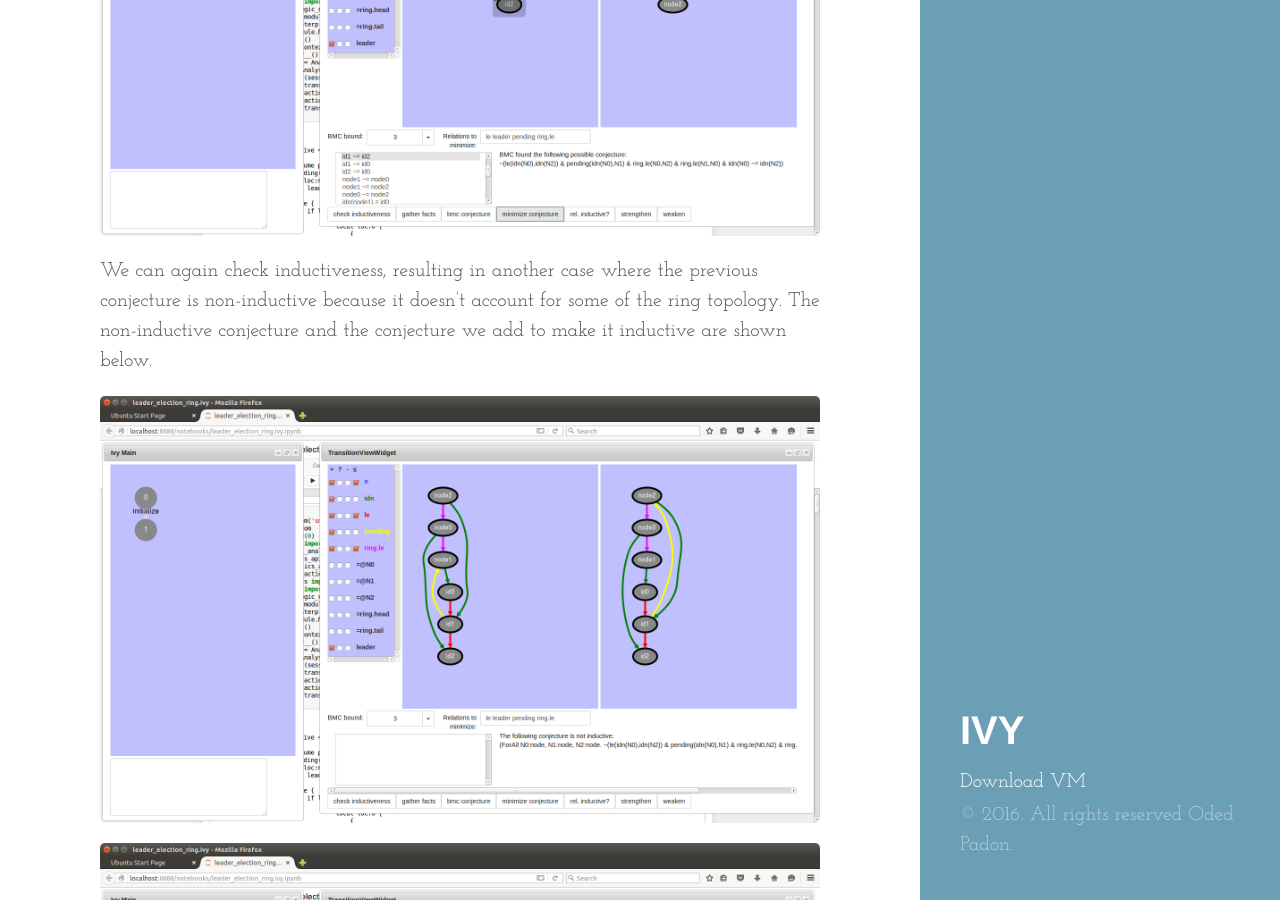
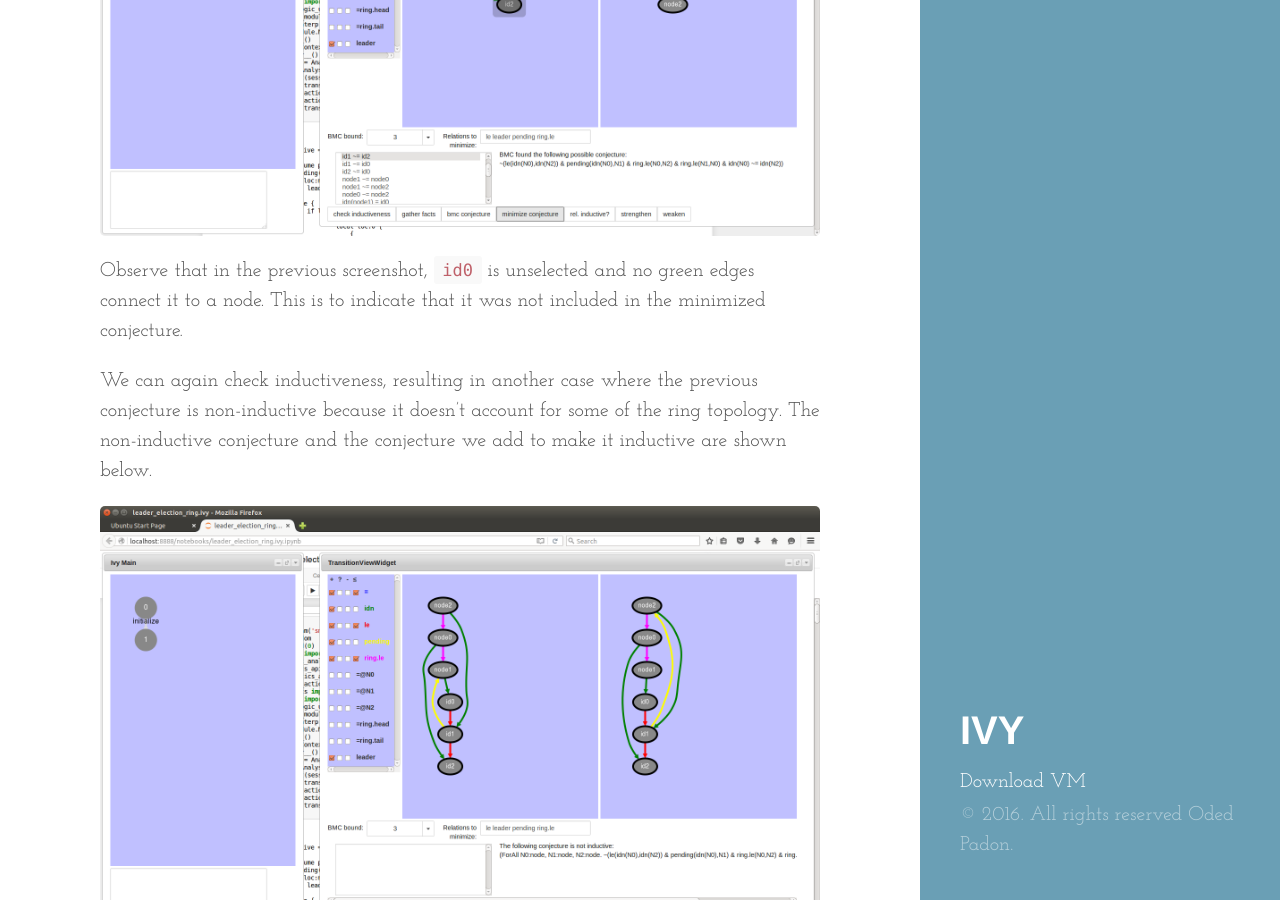
Before and after one commit to apanda/ivy, a Jekyll site: the page built from index.md, in a window 1280 px wide and 900 px high, scrolled down 5716 px. Built offline with Jekyll 4.4.1, drawn with Linux system fonts in a browser that asks for light colours.

Commit message:
Add minimized

```diff
--- a/index.md
+++ b/index.md
@@ -55,6 +55,8 @@ Now the problem is apparent. Our previous conjecture does not require that messa
 
 ![Conjecture 2]({{ site.url }}/assets/conjecture2.png)
 
+Observe that in the previous screenshot, `id0` is unselected and no green edges connect it to a node. This is to indicate that it was not included in the minimized conjecture.
+
 We can again check inductiveness, resulting in another case where the previous conjecture is non-inductive because it doesn't account for some of the ring topology. The non-inductive conjecture and the conjecture we add to make it inductive are shown below.
 
 ![Added conjecture is not inductive]({{ site.url }}/assets/ninductive3.png)
```
Also changed, not shown: 3 other files.
